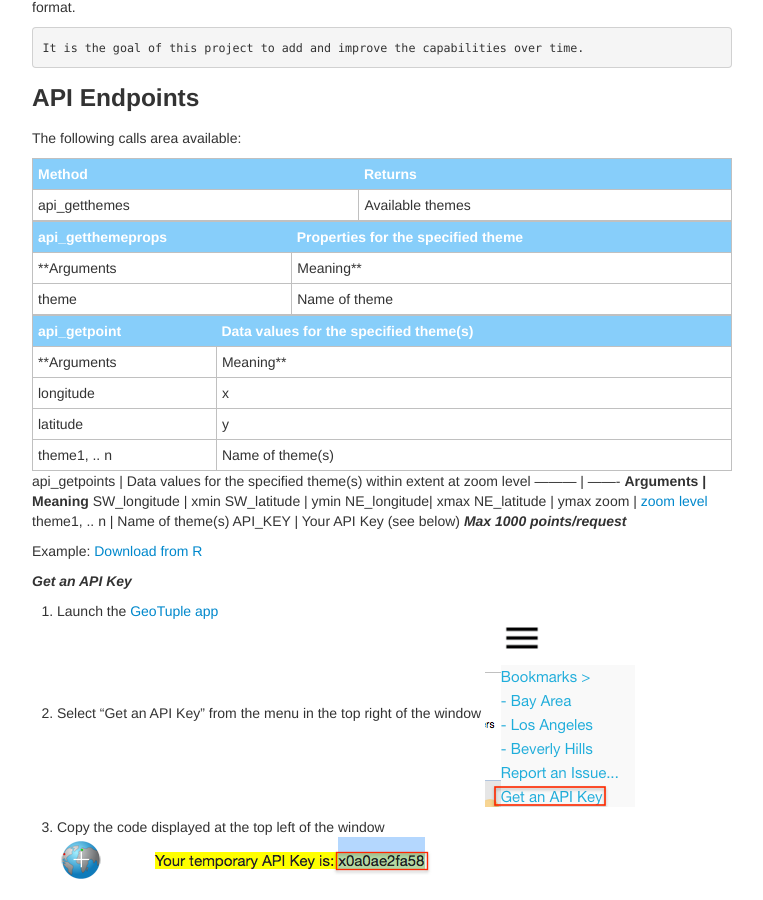
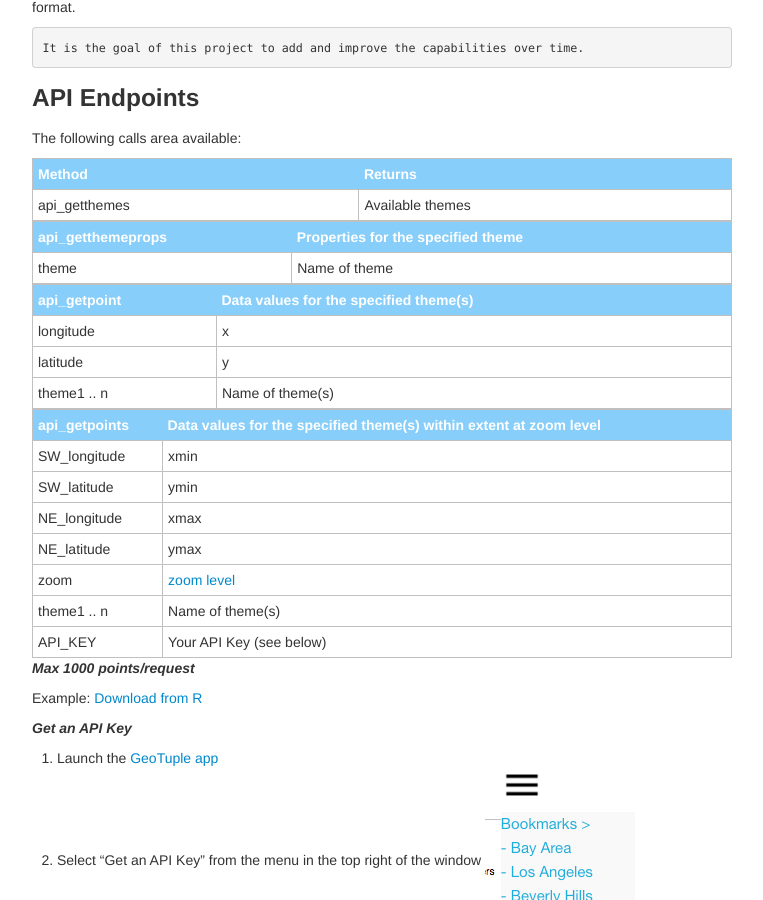
Before and after one commit to rhansson/geotuple, a Jekyll site: the page built from docs/pages/api.md, in a window 1280 px wide and 900 px high, scrolled down 235 px. Shown: the whole window, without its empty margins (258-1021 px from the left). Built offline with Jekyll 4.4.1, drawn with Linux system fonts in a browser that asks for light colours.

Commit message:
Update api.md

```diff
--- a/docs/pages/api.md
+++ b/docs/pages/api.md
@@ -20,26 +20,24 @@
 
 api_getthemeprops | Properties for the specified theme
 --------- | -------
-**Arguments | Meaning**
 theme | Name of theme
 
 api_getpoint | Data values for the specified theme(s)
 --------- | -------
-**Arguments | Meaning**
 longitude | x
 latitude  | y
-theme1, .. n | Name of theme(s)
+theme1 .. n | Name of theme(s)
 
 api_getpoints | Data values for the specified theme(s) within extent at zoom level
 --------- | -------
-**Arguments | Meaning**
 SW_longitude | xmin
 SW_latitude | ymin
 NE_longitude| xmax
 NE_latitude | ymax
 zoom | [zoom level](http://wiki.openstreetmap.org/wiki/Zoom_levels){:target="_blank"}
-theme1, .. n | Name of theme(s)
+theme1 .. n | Name of theme(s)
 API_KEY | Your API Key (see below)
+
 _**Max 1000 points/request**_
 
 Example: [Download from R](https://gist.github.com/rhansson/1efb9a1b9bec053aa19d71c67f0e27a3){:target="_blank"}
```
